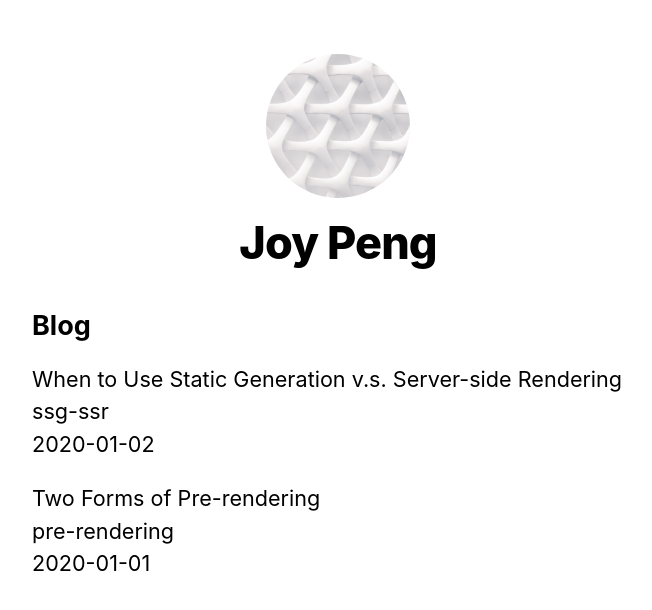
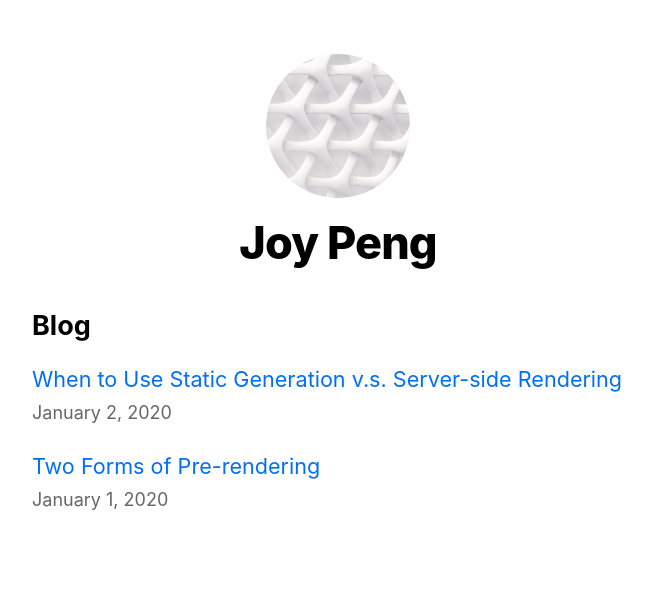
Before and after one commit to Codefreyy/nextjs-blog-app, a Next.js app: page / in a window 1280 px wide. Shown: the top 610 px of the page, without its empty margins (302-954 px from the left). Built offline with nearby package versions, Linux system fonts and the light colour scheme.

Commit message:
UI:format the post page date and add css

```diff
--- /dev/null
+++ b/pages/404.js
@@ -0,0 +1,3 @@
+export default function Custom404() {
+  return <h1>404 - Page Not Found</h1>;
+}
--- a/pages/index.js
+++ b/pages/index.js
@@ -2,6 +2,8 @@
 import utilStyles from "../styles/utils.module.css";
 import Layout, { siteTitle } from "../components/layout";
 import { getSortedPostsData } from "../lib/post";
+import Date from "../components/date";
+import Link from "next/link";
 
 export async function getStaticProps() {
   const allPostsData = getSortedPostsData();
@@ -23,11 +25,11 @@
         <ul className={utilStyles.list}>
           {allPostsData.map(({ id, date, title }) => (
             <li className={utilStyles.listItem} key={id}>
-              {title}
+              <Link href={`/posts/${id}`}>{title}</Link>
               <br />
-              {id}
-              <br />
-              {date}
+              <small className={utilStyles.lightText}>
+                <Date dateString={date}></Date>
+              </small>
             </li>
           ))}
         </ul>
```
